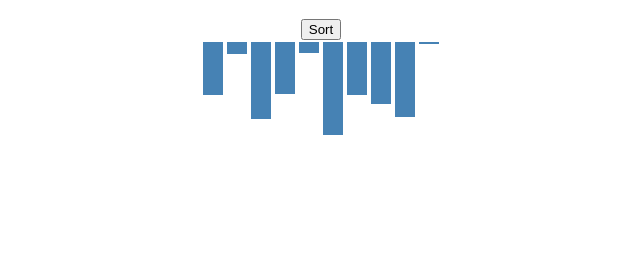
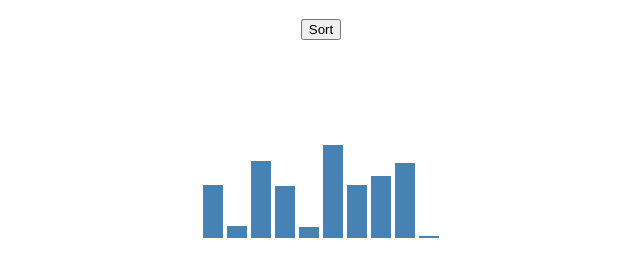
Before and after one commit to Mampenda/javascript-sorting-demo, a plain HTML site: page index.html in a window 1280 px wide. Shown: the part 61-338 px from the top of the page, without its empty margins (319-959 px from the left). Drawn offline with Linux system fonts and the light colour scheme.

Commit message:
Moved styling to css

```diff
--- a/index.html
+++ b/index.html
@@ -4,12 +4,9 @@
     <meta charset="UTF-8">
     <meta name="viewport" content="width=device-width, initial-scale=1.0">
     <title>Sorting Algorithm Demo</title>
+    <!-- Link to external CSS -->
+    <link rel="stylesheet" href="styles.css">
     <script defer src="script.js"></script>
-    <style>
-        body { font-family: Arial, sans-serif; text-align: center; }
-        #bars { display: flex; justify-content: center; }
-        .bar { width: 20px; margin: 2px; background-color: steelblue; }
-    </style>
 </head>
 <body>
     <h1>Bubble Sort Visualization</h1>
--- /dev/null
+++ b/styles.css
@@ -0,0 +1,18 @@
+/* This is styles.css */
+body {
+    font-family: Arial, sans-serif;
+    text-align: center;
+}
+
+#bars {
+    display: flex;
+    justify-content: center;
+    align-items: flex-end; /* Aligns bars at the bottom */
+    height: 200px; /* Set a fixed height for the container */
+}
+
+.bar {
+    width: 20px;
+    margin: 2px;
+    background-color: steelblue;
+}
```
Also changed, not shown: 1 other file.
